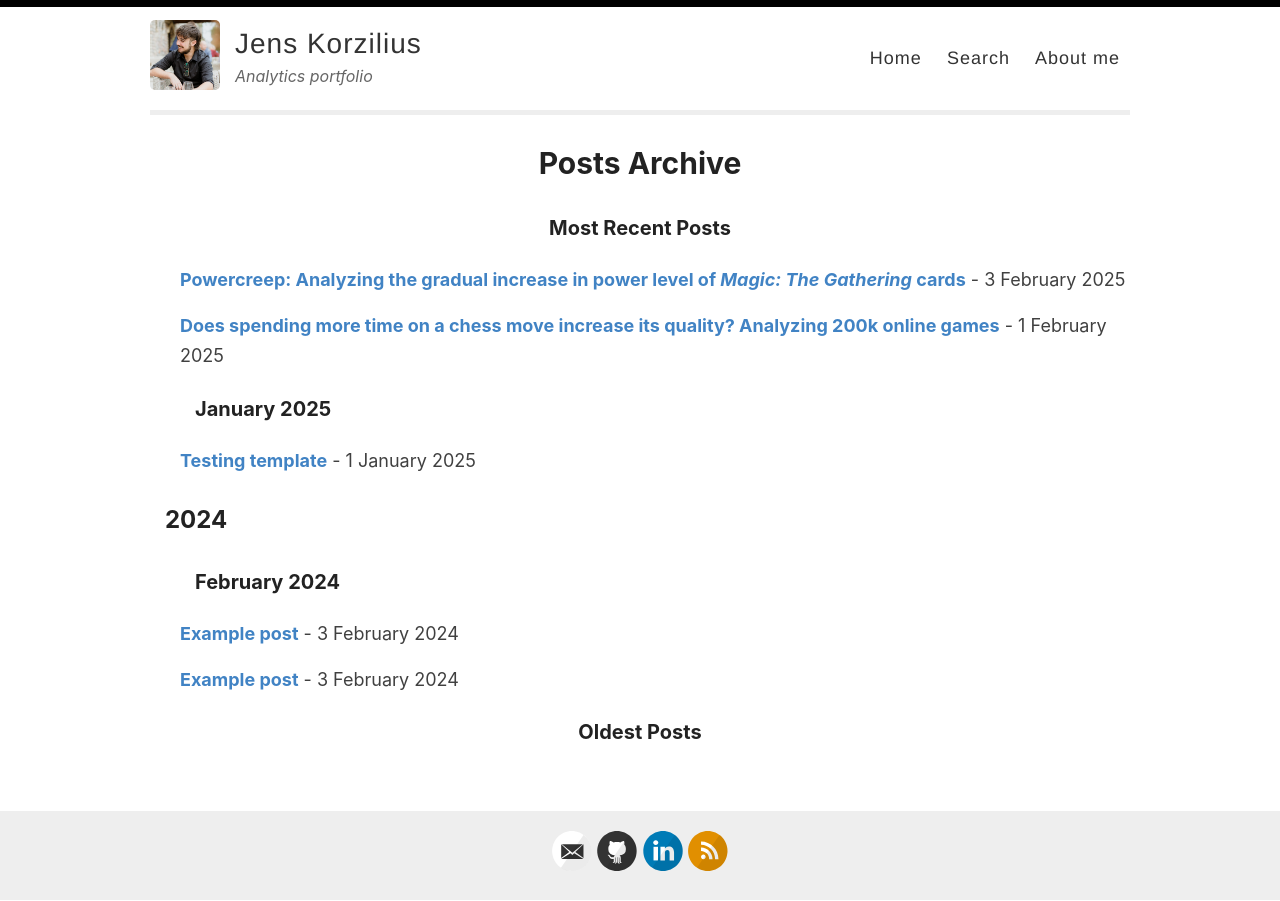
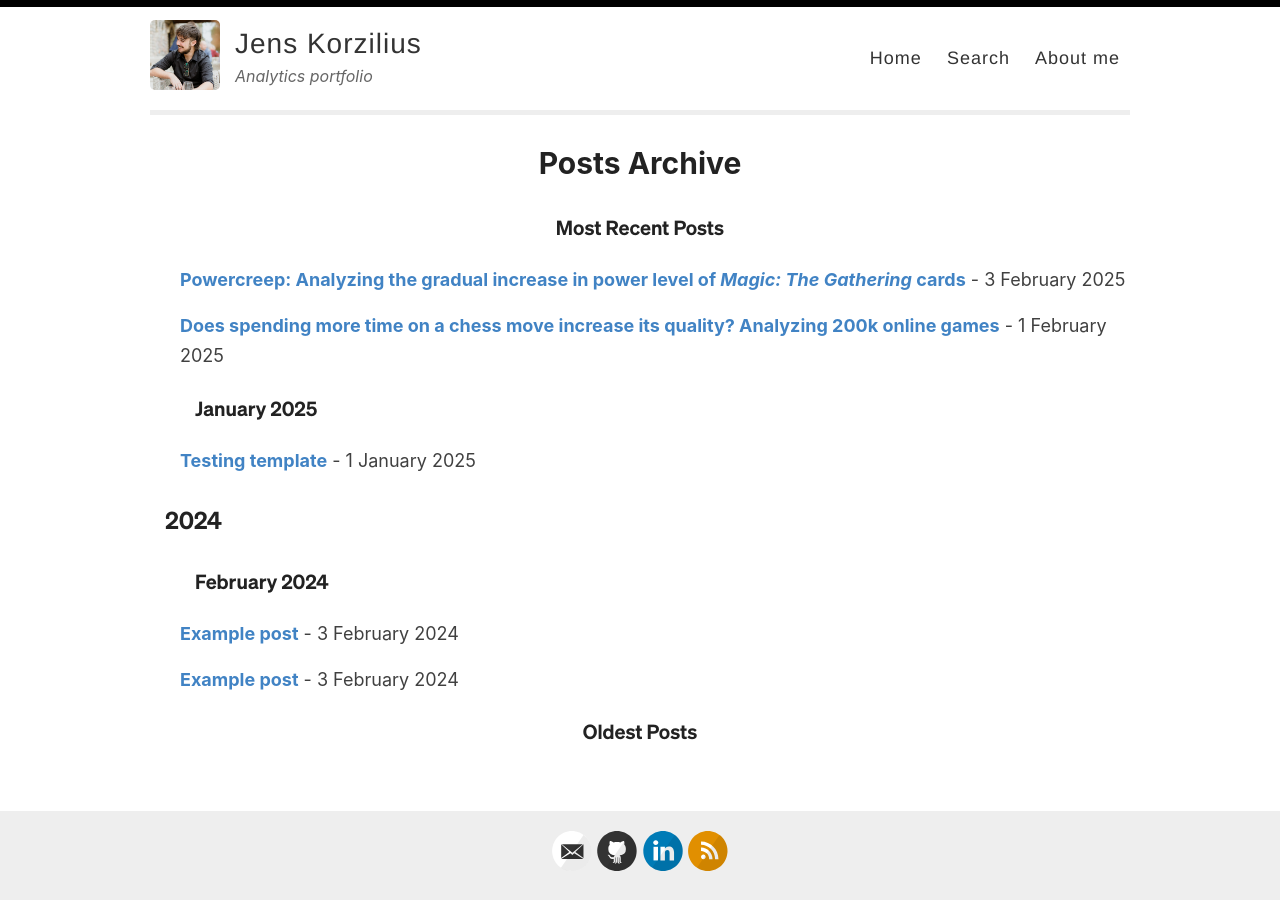
Before and after one commit to Pil0tz/pil0tz.github.io, a Jekyll site: the page built from _pages/archive.md, in a window 1280 px wide. Built offline with Jekyll 4.4.1, drawn with Linux system fonts in a browser that asks for light colours.

Commit message:
attempt font fix, change height of mobile view blogroll cover

```diff
--- a/_sass/_custom.scss
+++ b/_sass/_custom.scss
@@ -11,8 +11,10 @@
     float: left;
     margin-right: 1.2em;
     min-height: 18vh;
+
     @include mobile {
         width: 100%;
+        height: 20vh;
         float: none;
         margin-right: 0;
     }
--- a/_sass/_variables.scss
+++ b/_sass/_variables.scss
@@ -21,7 +21,7 @@ $georgia: Georgia, serif;
 
 @font-face {
 	font-family: "sohne";
-	src: url("../assets/fonts/sohne.ttf");
+	src: url("../assets/fonts/sohne.otf");
 }
 
 // Mobile breakpoints
--- a/assets/style.scss
+++ b/assets/style.scss
@@ -14,6 +14,7 @@
 // /**************/
 
 @import url('https://fonts.googleapis.com/css?family=Roboto');
+
 
 html {
   font-size: 100%;
@@ -38,7 +39,7 @@ body {
 }
 
 h1, h2, h3, h4, h5, h6 {
-  font-family: -system-ui, -apple-system, BlinkMacSystemFont, "Segoe UI", Roboto, Helvetica, Arial, sans-serif, "Apple Color Emoji", "Segoe UI Emoji", "Segoe UI Symbol";
+  font-family: sohne, -system-ui, -apple-system, BlinkMacSystemFont, "Segoe UI", Roboto, Helvetica, Arial, sans-serif, "Apple Color Emoji", "Segoe UI Emoji", "Segoe UI Symbol";
   color: $darkerGray;
   font-weight: bold;
 
```
Also changed, not shown: assets/fonts/sohne.otf (renamed from assets/fonts/Sohne-half-bold.otf).
